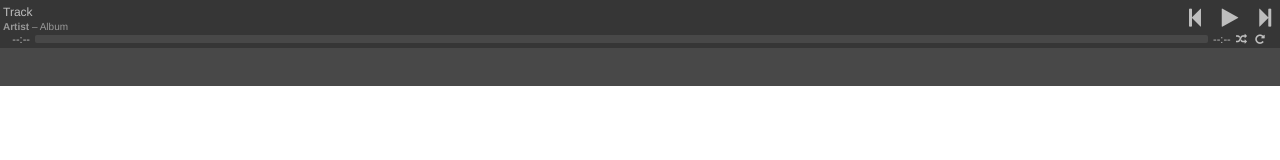
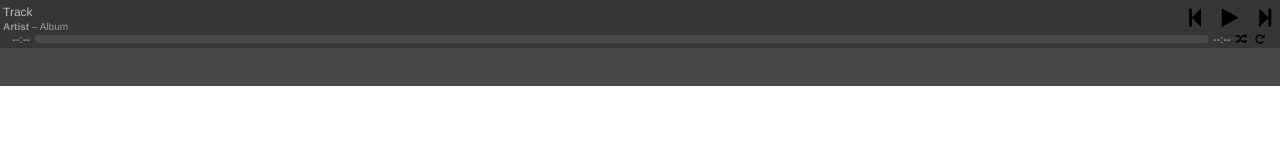
Before and after one commit to glouvigny/grooveorca, a website: page data/popup.html in a window 1280 px wide. Drawn offline with nearby package versions, Linux system fonts and the light colour scheme.

Commit message:
Popup: Links color

```diff
--- a/data/css/dplus.css
+++ b/data/css/dplus.css
@@ -254,3 +254,11 @@ header .icon-play, header .icon-pause {
 .content-icon {
     font-size: 96px;
 }
+
+a[href="#"], a[href="#"]:visited {
+    color: #000;
+}
+
+a, a:visited {
+    color: blue;
+}
```
